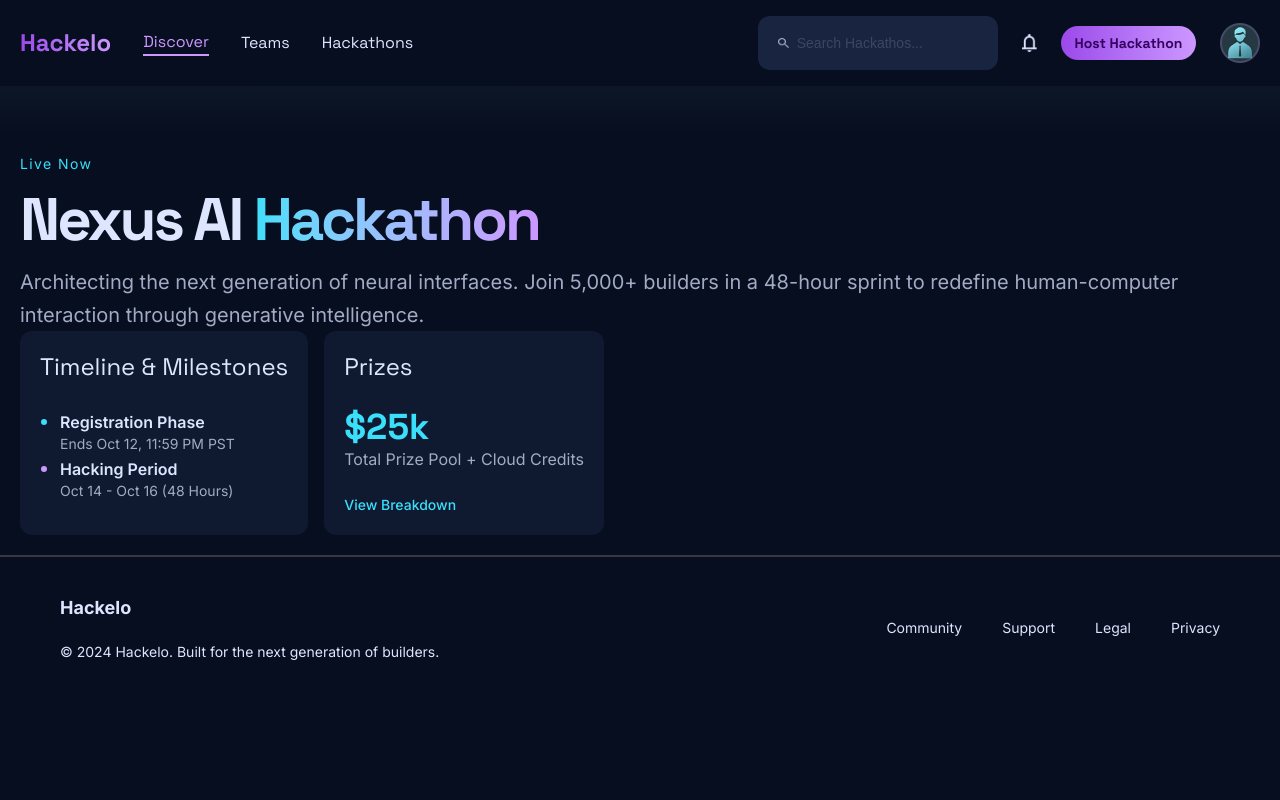
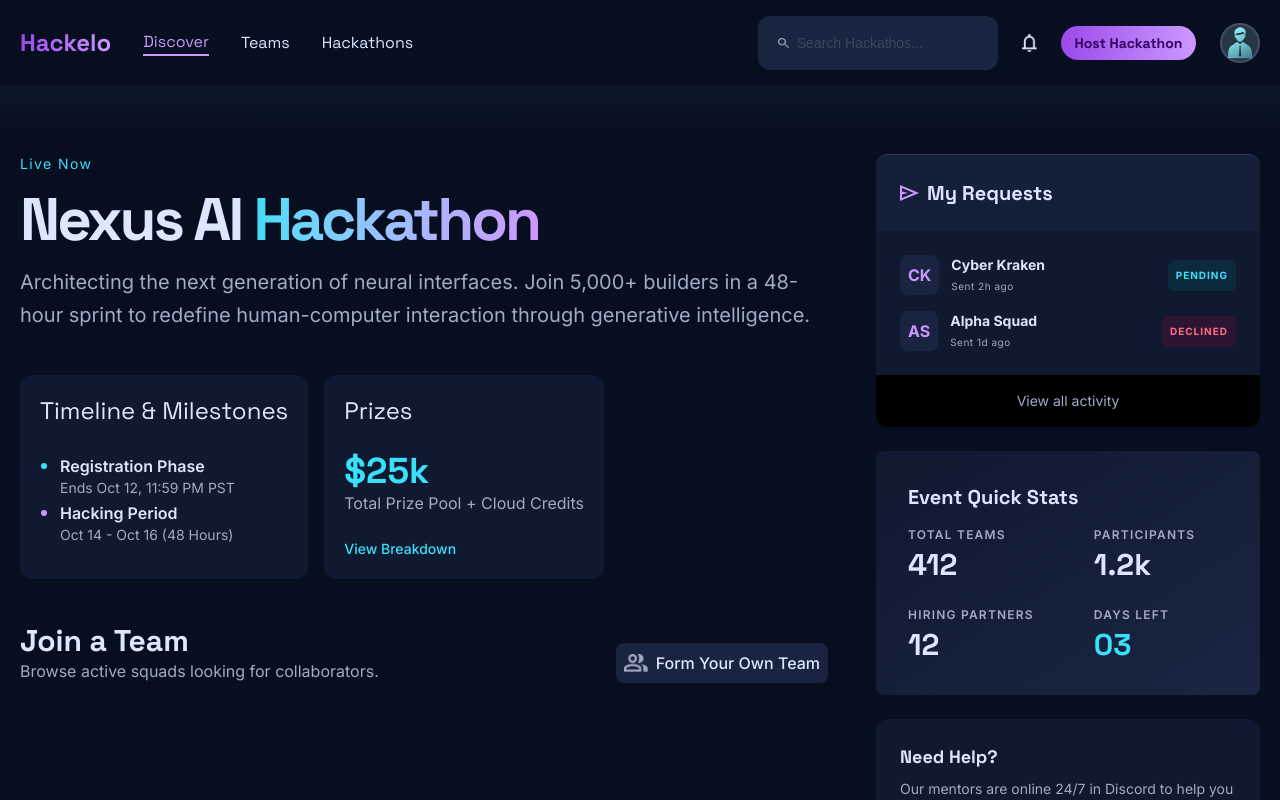
Before and after one commit to Ebin234/Hackelo, a Next.js app: page /Hackathons/1 in a window 1280 px wide. Shown: the top 800 px of the page. Built offline with nearby package versions, Linux system fonts and the light colour scheme.

Commit message:
Hackathon details page ui updated

```diff
--- a/src/app/Hackathons/[id]/page.tsx
+++ b/src/app/Hackathons/[id]/page.tsx
@@ -1,8 +1,10 @@
+import Image from "next/image";
+
 export default function page() {
   return (
     <section>
-      <div className="p-5">
-        <div>
+      <div className="p-5 flex flex-row gap-12">
+        <div className="flex flex-col gap-11">
           <div className="flex flex-col gap-4">
             <p className="font-inter text-[14px] leading-5 tracking-[1.4px] text-[#3ADFFA]">
               Live Now
@@ -55,15 +57,163 @@ export default function page() {
                 <h2 className="font-space font-bold text-4xl leading-10 text-[#3ADFFA]">
                   $25k
                 </h2>
-                <p className="font-inter text-[16px] leading-6 text-[#A3AAC4]">Total Prize Pool + Cloud Credits</p>
+                <p className="font-inter text-[16px] leading-6 text-[#A3AAC4]">
+                  Total Prize Pool + Cloud Credits
+                </p>
               </div>
-              <p className=" font-inter font-medium text-[14px] leading-5 text-[#3ADFFA]">View Breakdown </p>
+              <p className=" font-inter font-medium text-[14px] leading-5 text-[#3ADFFA]">
+                View Breakdown{" "}
+              </p>
               {/*todo : right color blue arrow  */}
             </div>
           </div>
-          <div></div>
+          <div>
+            <div className="flex flex-row justify-between">
+              <div>
+                <h2 className="font-space font-bold text-3xl leading-9 text-[#DEE5FF]">
+                  Join a Team
+                </h2>
+                <p className="font-inter text-[16px] leading-6 text-[#A3AAC4]">
+                  Browse active squads looking for collaborators.
+                </p>
+              </div>
+              <div className="flex justify-end items-end">
+                <button className="flex flex-row justify-center items-center bg-[#192540] p-2 rounded-lg gap-2 cursor-pointer">
+                  <Image
+                    src={"/images/people-icon.png"}
+                    alt="people-icon"
+                    width={24}
+                    height={16}
+                  />
+                  <p className="font-inter font-medium text-[16px] leading-6 text-[#DEE5FF]">
+                    Form Your Own Team
+                  </p>
+                </button>
+              </div>
+            </div>
+            {/* teams details */}
+            <div></div>
+          </div>
         </div>
-        <div></div>
+        <div className="min-w-[384px] flex flex-col gap-6">
+          <div>
+            <div className="bg-[#141F38] flex p-6 items-center gap-2 border-t border-t-[#CC97FF33] rounded-t-xl">
+              <Image
+                src={"/images/my-requests-icon.png"}
+                alt="icon"
+                width={19}
+                height={16}
+              />
+              <h4 className="font-space font-bold text-[20px] leading-7 text-[#DEE5FF]">
+                My Requests
+              </h4>
+            </div>
+            <div className="bg-[#0F1930] flex flex-col justify-center p-6 gap-4">
+              <div className="flex flex-row justify-between">
+                <div className="flex flex-row gap-3">
+                  <h4 className="bg-[#192540] font-inter font-bold text-[16px] leading-6 text-[#CC97FF] rounded-lg text-center p-2">
+                    CK
+                  </h4>
+                  <div className="flex flex-col gap-1">
+                    <h4 className="font-inter font-bold text-[14px] leading-5 text-[#DEE5FF]">
+                      Cyber Kraken
+                    </h4>
+                    <p className="font-inter text-[10px] leading-3.75 tracking-[0.5px] text-[#A3AAC4]">
+                      Sent 2h ago
+                    </p>
+                  </div>
+                </div>
+                <div className="flex items-center">
+                  <p className="bg-[#00687733] rounded-md font-inter font-bold text-[10px] leading-3.75 tracking-[1px] text-[#3ADFFA] uppercase p-2">
+                    pending
+                  </p>
+                </div>
+              </div>
+
+              <div className="flex flex-row justify-between">
+                <div className="flex flex-row gap-3">
+                  <h4 className="bg-[#192540] font-inter font-bold text-[16px] leading-6 text-[#CC97FF] rounded-lg text-center p-2">
+                    AS
+                  </h4>
+                  <div className="flex flex-col gap-1">
+                    <h4 className="font-inter font-bold text-[14px] leading-5 text-[#DEE5FF]">
+                      Alpha Squad
+                    </h4>
+                    <p className="font-inter text-[10px] leading-3.75 tracking-[0.5px] text-[#A3AAC4]">
+                      Sent 1d ago
+                    </p>
+                  </div>
+                </div>
+                <div className="flex items-center">
+                  <p className="bg-[#A7013833] rounded-md font-inter font-bold text-[10px] leading-3.75 tracking-[1px] text-[#FF6E84] uppercase p-2">
+                    Declined
+                  </p>
+                </div>
+              </div>
+            </div>
+            <div className="bg-[#000000] flex justify-center items-center h-13 rounded-b-xl">
+              <p className="font-inter text-[14px] leading-5 text-[#A3AAC4]">
+                View all activity
+              </p>
+            </div>
+          </div>
+          <div className="bg-linear-to-br from-[#0F1930] to-[#1A2542] flex flex-col gap-4 p-8 rounded-lg">
+            <h3 className="font-space font-bold text-[20px] leading-7 text-[#DEE5FF]">
+              Event Quick Stats
+            </h3>
+            <div className="flex flex-row   gap-15">
+              <div className="flex flex-col gap-6  ">
+                <div className="flex flex-col gap-1">
+                  <p className="font-inter font-semibold text-[12px] leading-4 text-[#A3AAC4] tracking-[1.2px] uppercase">
+                    Total Teams
+                  </p>
+                  <p className="font-space font-bold text-[30px] leading-9 text-[#DEE5FF]">
+                    412
+                  </p>
+                </div>
+                <div className="flex flex-col gap-1">
+                  <p className="font-inter font-semibold text-[12px] leading-4 text-[#A3AAC4] tracking-[1.2px] uppercase">
+                    Hiring Partners
+                  </p>
+                  <p className="font-space font-bold text-[30px] leading-9 text-[#DEE5FF]">
+                    12
+                  </p>
+                </div>
+              </div>
+
+              <div className="flex flex-col gap-6">
+                <div className="flex flex-col gap-1">
+                  <p className="font-inter font-semibold text-[12px] leading-4 text-[#A3AAC4] tracking-[1.2px] uppercase">
+                    Participants
+                  </p>
+                  <p className="font-space font-bold text-[30px] leading-9 text-[#DEE5FF]">
+                    1.2k
+                  </p>
+                </div>
+                <div className="flex flex-col gap-1">
+                  <p className="font-inter font-semibold text-[12px] leading-4 text-[#A3AAC4] tracking-[1.2px] uppercase">
+                    Days Left
+                  </p>
+                  <p className="font-space font-bold text-[30px] leading-9 text-[#3ADFFA]">
+                    03
+                  </p>
+                </div>
+              </div>
+            </div>
+          </div>
+          <div className="flex flex-col gap-[6.9px] p-6 rounded-xl bg-[#0F1930]">
+            <h3 className="font-space font-bold text-[18px] leading-7 text-[#DEE5FF]">
+              Need Help?
+            </h3>
+            <p className="font-inter text-[14px] text-[#A3AAC4] leading-[22.75px]">
+              Our mentors are online 24/7 in Discord to help you find the
+              perfect squad.
+            </p>
+            <button className="bg-[#FFFFFF0D] border border-[#FFFFFF1A] rounded-lg pt-2 pb-2 text-[#DEE5FF] font-inter font-medium text-[14px] leading-5">
+              Join Discord
+            </button>
+          </div>
+        </div>
       </div>
     </section>
   );
```
Also changed, not shown: public/images/my-requests-icon.png (added).
